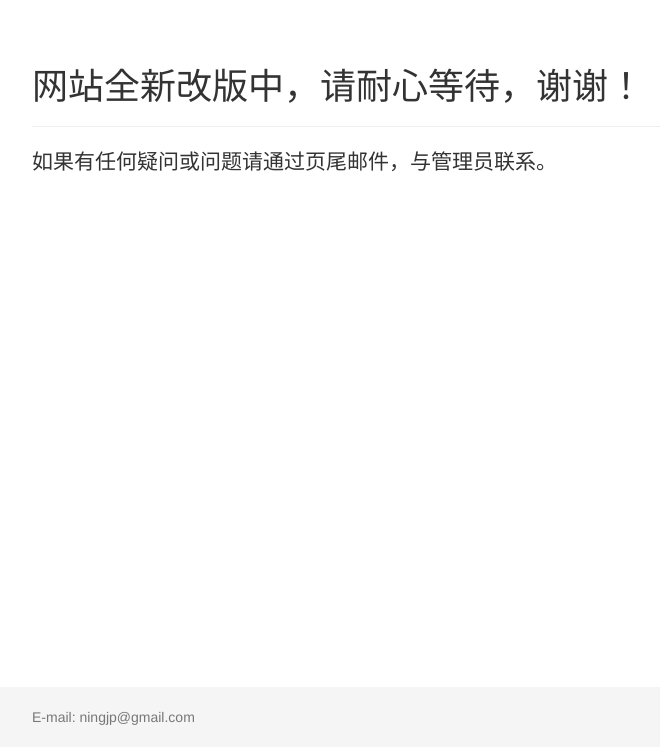
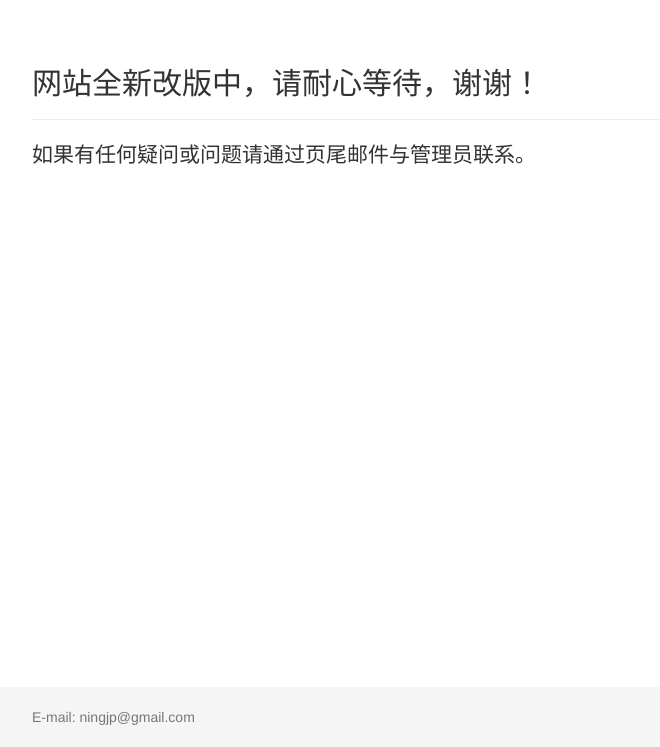
Before and after one commit to jpcnbbs/jpcnbbs.github.io, a plain HTML site: page index.html in a window 1280 px wide. Shown: the part 53-800 px from the top of the page, without its empty margins (38-698 px from the left). Drawn offline with nearby package versions, Linux system fonts and the light colour scheme.

Commit message:
chang font

```diff
--- a/index.html
+++ b/index.html
@@ -57,9 +57,9 @@
     <!-- Begin page content -->
     <div class="container">
       <div class="page-header">
-        <h1>网站全新改版中，请耐心等待，谢谢！</h1>
+        <h2>网站全新改版中，请耐心等待，谢谢！</h2>
       </div>
-      <p class="lead">如果有任何疑问或问题请通过页尾邮件，与管理员联系。</p>
+      <p class="lead">如果有任何疑问或问题请通过页尾邮件与管理员联系。</p>
       <div class="bdsharebuttonbox">
         <a title="分享到Facebook" class="bds_fbook" href="#" data-cmd="fbook"></a>
         <a title="分享到Twitter" class="bds_twi" href="#" data-cmd="twi"></a>
```
